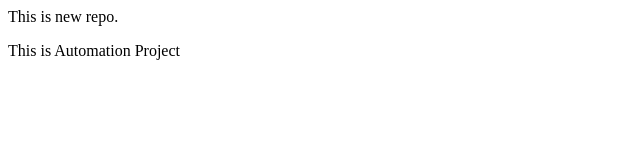
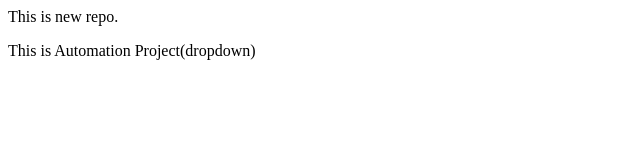
Before and after one commit to Sravnimarada/LocalRepo, a plain HTML site: page index.html in a window 1280 px wide. Shown: the full height of the page, 0-640 px from the left. Drawn offline with Linux system fonts and the light colour scheme.

Commit message:
Add Dropdown

```diff
--- a/index.html
+++ b/index.html
@@ -1,2 +1,2 @@
 <p>This is new repo.</p>
-<p>This is Automation Project</p>
+<p>This is Automation Project(dropdown)</p>
```
